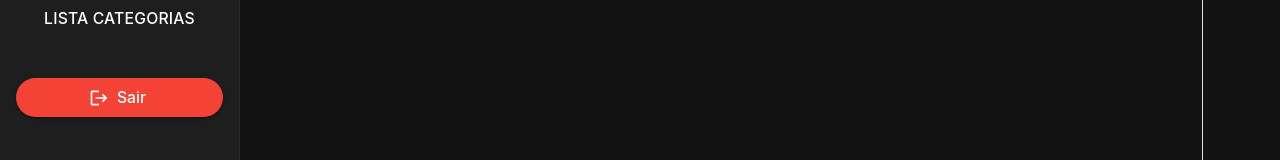
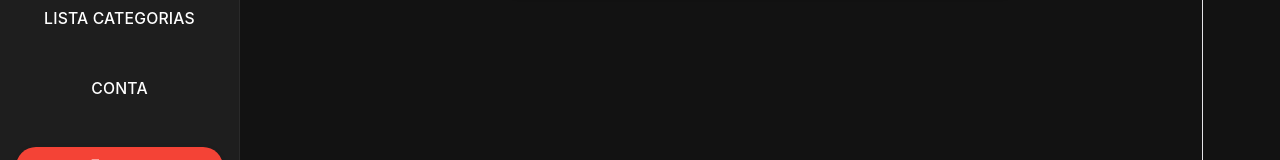
Before and after one commit to Galbe-droid/Consultancy_Project_React_.net, a React (Vite) app in the folder consultorFinanceiro-webapp/: page / in a window 1280 px wide. Shown: the part 401-561 px from the top of the page. Built offline with nearby package versions, Linux system fonts and the light colour scheme; no server answers; sample sign-in values are in the browser's storage.

Commit message:
Account Config

```diff
--- /dev/null
+++ b/consultorFinanceiro-webapp/src/components/Modals/accountModal.tsx
@@ -0,0 +1,26 @@
+import {Box, Button, Dialog, Typography} from "@mui/material";
+import {useAuth} from "../../hooks/useAuth.ts";
+
+
+type Props = {
+    open: boolean,
+    onClose: () => void,
+};
+
+export function AccountModal({open, onClose}: Props) {
+    const {logout, deleteAccount, user} = useAuth();
+
+    const deleteAccountSequence = async (id: string) => {
+        deleteAccount(id);
+        logout()
+    }
+
+    return(
+        <Dialog open={open} onClose={onClose}>
+            <Box sx={{display: "flex", flexDirection: "row", mb:4,gap: 2, ml:2, alignItems:"center",}}>
+                <Typography><strong>Deletar Conta:</strong> </Typography>
+                <Button onClick={() => (!confirm("Tem certeza que deseja deletar essa conta?") ? null : deleteAccountSequence(user?.id as string))} sx={(theme) => ({backgroundColor: theme.palette.error.main, color: theme.palette.common.black})}>Deletar</Button>
+            </Box>
+        </Dialog>
+    )
+}
--- a/consultorFinanceiro-webapp/src/pages/layout/DashboardLayout.tsx
+++ b/consultorFinanceiro-webapp/src/pages/layout/DashboardLayout.tsx
@@ -4,6 +4,7 @@ import { useAuth } from "../../hooks/useAuth";
 import CreateCategoryModal from "../../components/Modals/createCategoryModal.tsx";
 import CreateTransactionModal from "../../components/Modals/createTransactionModal.tsx";
 import {type ReactNode, useState} from "react";
+import {AccountModal} from "../../components/Modals/accountModal.tsx";
 
 type DashboardProps = {
     children: ReactNode
@@ -13,6 +14,7 @@ export default function DashboardLayout({ children }: DashboardProps) {
   const {logout} = useAuth();
   const [openTransaction, setOpenTransaction] = useState(false);
   const [openCategory, setOpenCategory] = useState(false);
+  const [openAccountModal, setOpenAccountModal] = useState(false);
 
   return (
     <Box sx={{ display: "flex" }}>
@@ -54,7 +56,6 @@ export default function DashboardLayout({ children }: DashboardProps) {
             >
               + Nova Transação
             </Button>
-
             <Button
                 sx={{
                     border: "0px",
@@ -65,7 +66,6 @@ export default function DashboardLayout({ children }: DashboardProps) {
             >
               + Nova Categoria
             </Button>
-
             <Button
                 sx={{
                     border: "0px",
@@ -86,7 +86,18 @@ export default function DashboardLayout({ children }: DashboardProps) {
             >
                 Lista Categorias
             </Button>
+            <Button
+                sx={{
+                    border: "0px",
+                    color: "#fff"
+                }}
+                variant="outlined"
+                href={"/categorias"}
+            >
+                Conta
+            </Button>
         </Stack>
+        <AccountModal open={openAccountModal} onClose={() => setOpenAccountModal(false)}/>
         <CreateCategoryModal open={openCategory} onClose={() => setOpenCategory(false)} update={null} />
         <CreateTransactionModal open={openTransaction} onClose={() => setOpenTransaction(false)} update={null}/>
         <Button
--- a/consultorFinanceiro-webapp/src/types/user.ts
+++ b/consultorFinanceiro-webapp/src/types/user.ts
@@ -12,6 +12,7 @@ export interface RegisterUser{
 }
 
 export interface AuthUser{
+    id:string;
     username:string;
     email:string;
     name:string;
```
Also changed, not shown: 1 other file (tests, documents, lock files or other folders).
